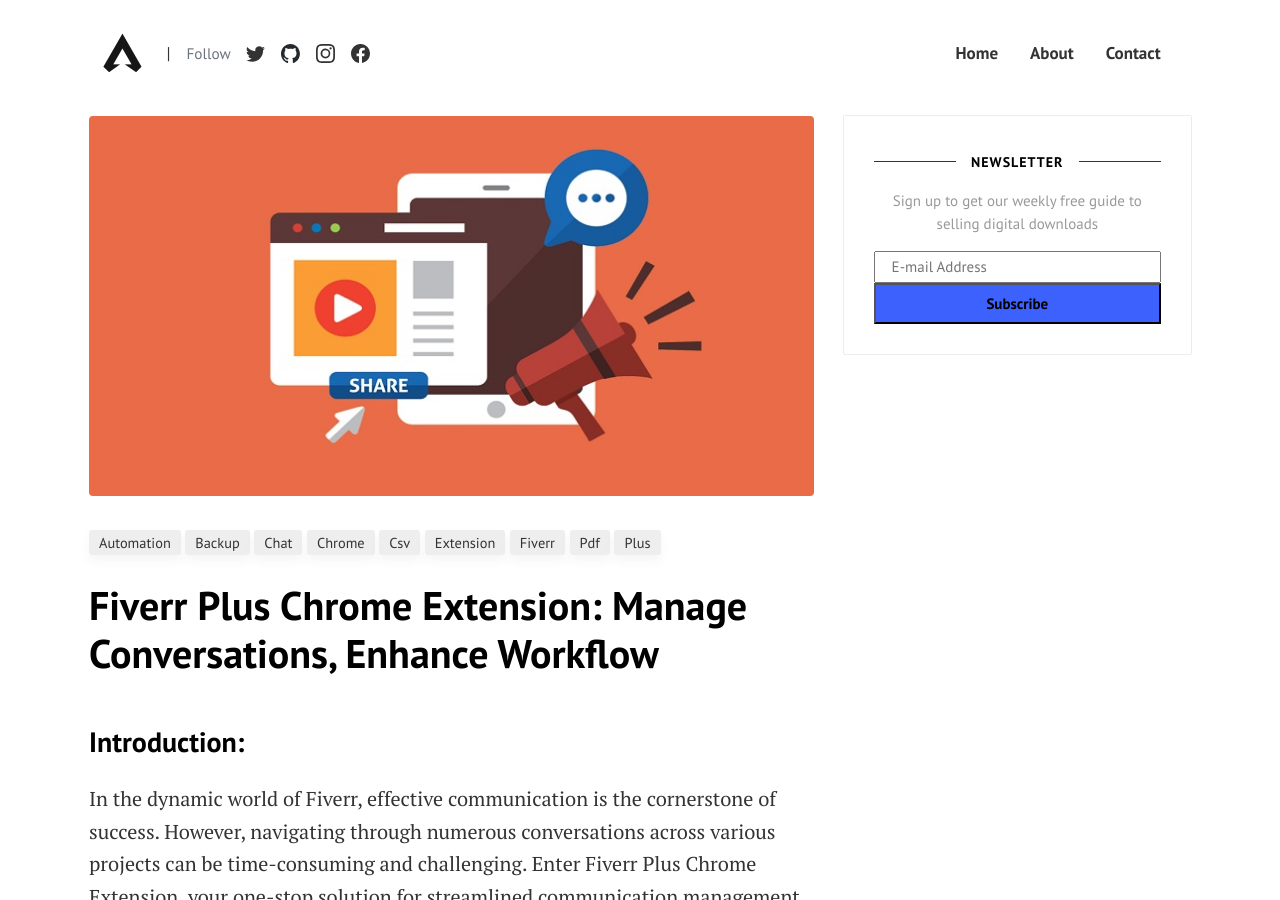
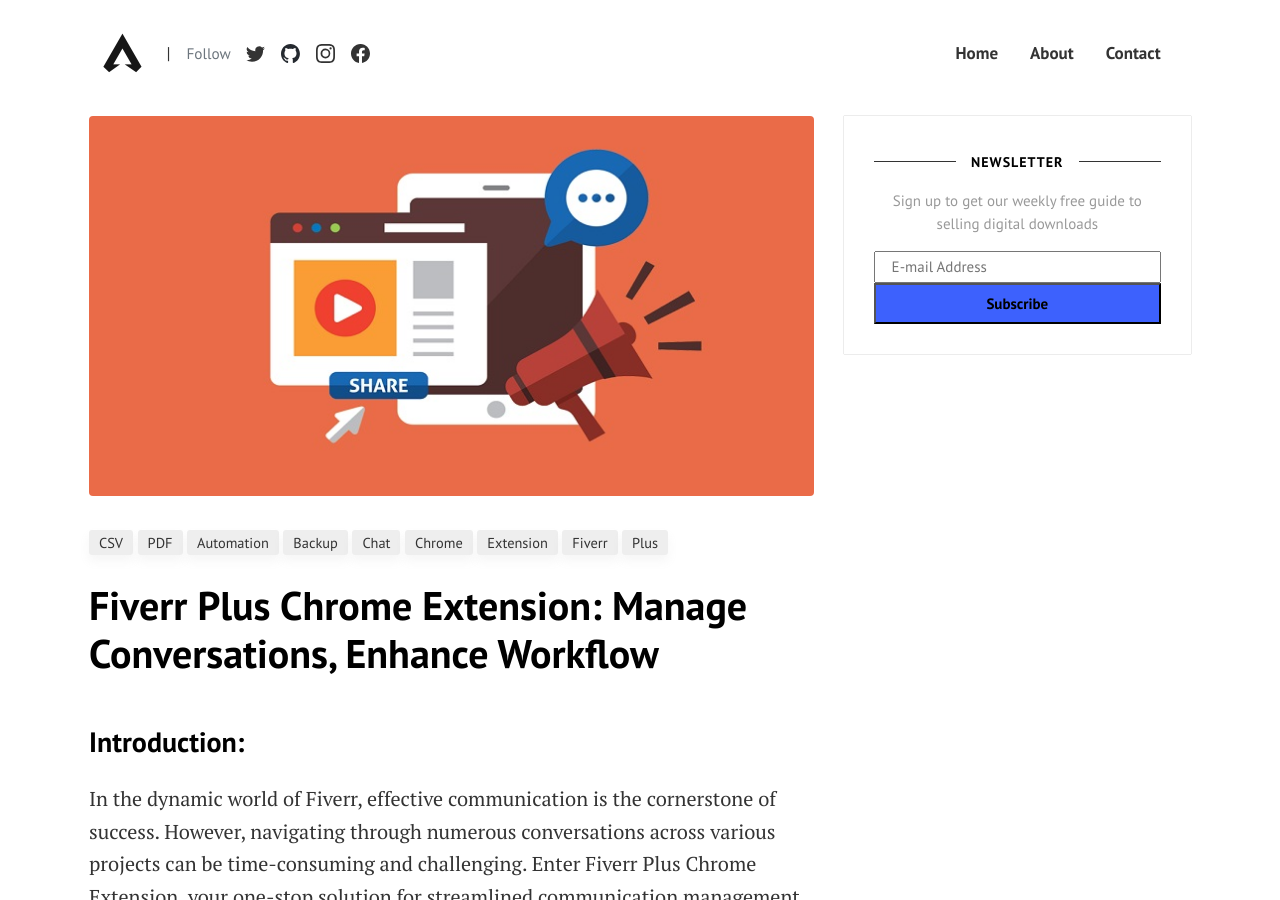
Before and after one commit to ECodeeshop/blog, a Jekyll site: the page built from _posts/2023-11-20-fiverr-plus-chrome-extension.md, in a window 1280 px wide and 900 px high. Built offline with Jekyll 4.4.1, drawn with Linux system fonts in a browser that asks for light colours; comment, search, counter and statistics services are not loaded.

```diff
--- a/_posts/2023-11-20-fiverr-plus-chrome-extension.md
+++ b/_posts/2023-11-20-fiverr-plus-chrome-extension.md
@@ -2,7 +2,7 @@
 layout: post
 title:  "Fiverr Plus Chrome Extension: Manage Conversations, Enhance Workflow"
 author: Anant
-categories: [ chrome, extension, fiverr, plus, chat, backup, csv, pdf, automation ]
+categories: [ chrome, extension, fiverr, plus, chat, backup, CSV, PDF, automation ]
 image: assets/images/5.jpg
 ---
 
```
